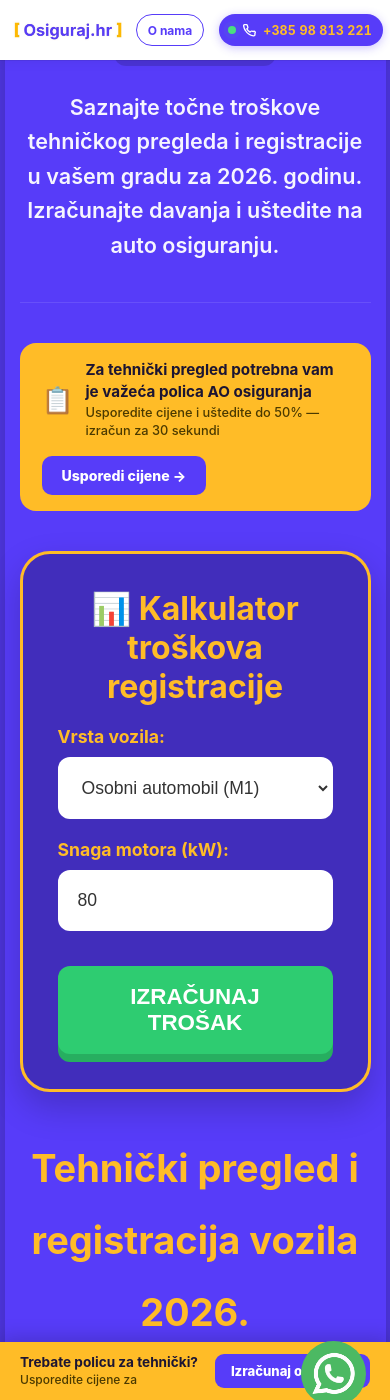
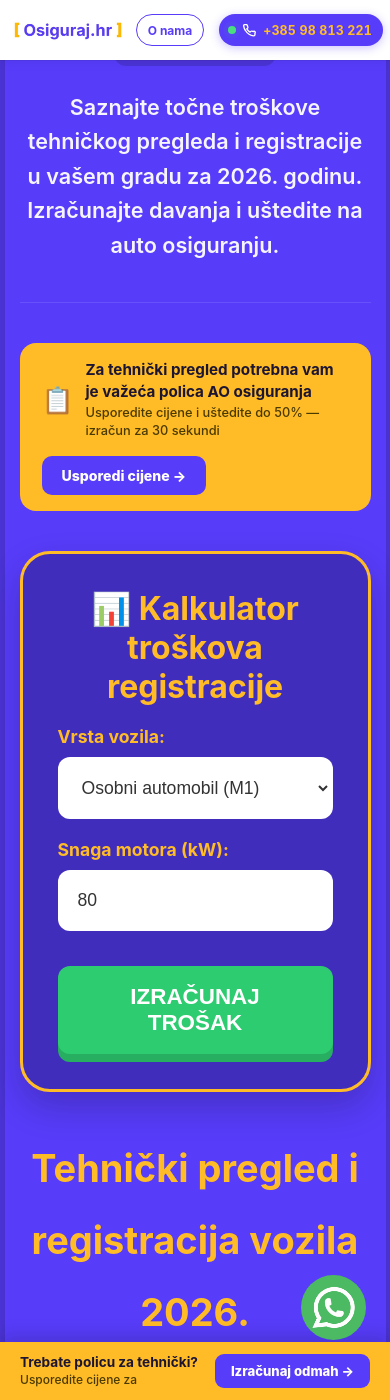
Before and after one commit to Filip-Gale/OsigurajHR, a Jekyll site: the page built from _tehnicki_pregled/index.md, in a window 390 px wide and 1400 px high, scrolled down 515 px. Built offline with Jekyll 4.4.1, drawn with Linux system fonts in a browser that asks for light colours.

Commit message:
Fix WA button overlap — add !important and increase bottom offset

```diff
--- a/_layouts/tehnicki-layout.html
+++ b/_layouts/tehnicki-layout.html
@@ -268,7 +268,7 @@
         @media (max-width: 768px) {
             .sticky-ao-bar { display: flex; }
             body { padding-bottom: 64px; }
-            #wapp { bottom: 80px; }
+            #wapp { bottom: 90px !important; }
         }
     </style>
 </head>
```
